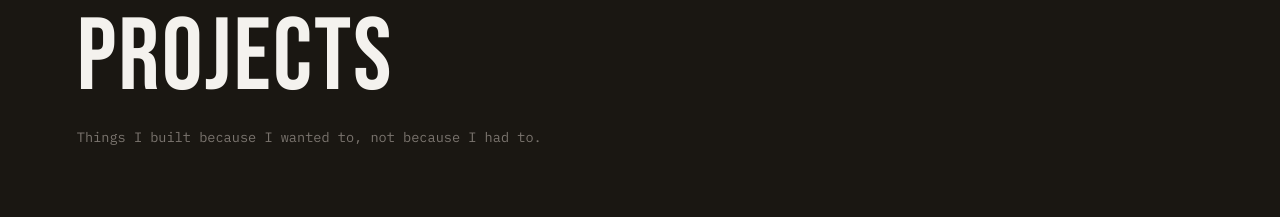
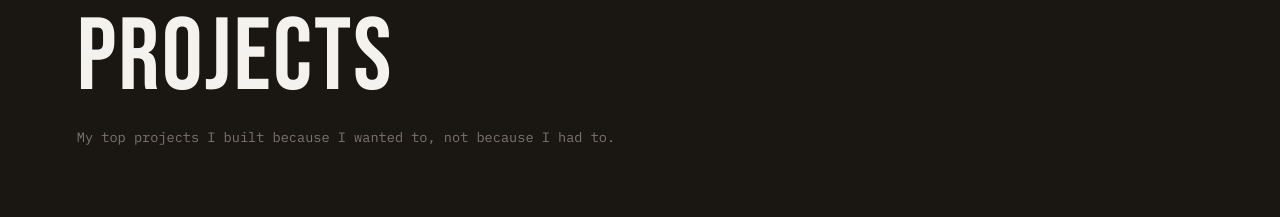
Before and after one commit to nethangabrielb/personal-website, a React (Vite) app: page / in a window 1280 px wide. Shown: the part 1762-1979 px from the top of the page. Built offline with nearby package versions, Linux system fonts and the light colour scheme.

Commit message:
fix: update projects section subheading for better clarity

```diff
--- a/src/components/sections/Projects.tsx
+++ b/src/components/sections/Projects.tsx
@@ -71,7 +71,7 @@ export const Projects = () => {
         </Reveal>
         <Reveal delay={0.1}>
           <p className="section__sub">
-            Things I built because I wanted to, not because I had to.
+            My top projects I built because I wanted to, not because I had to.
           </p>
         </Reveal>
       </div>
```
